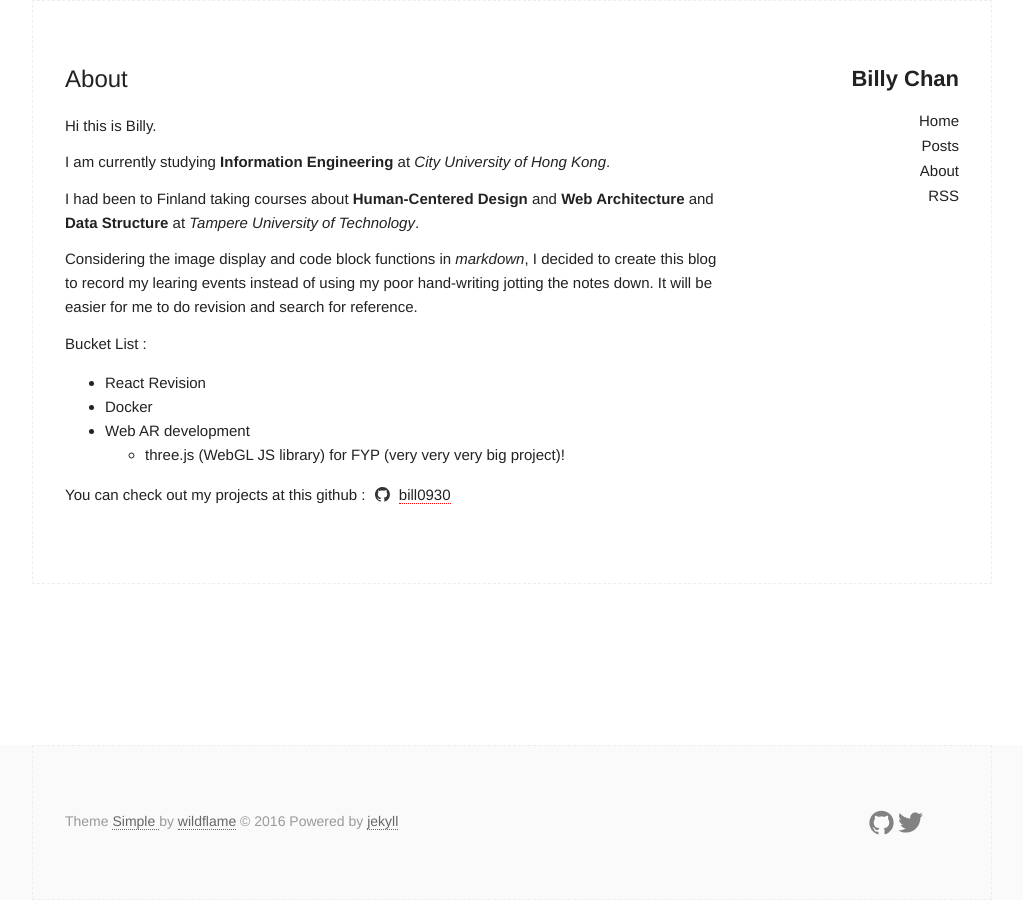
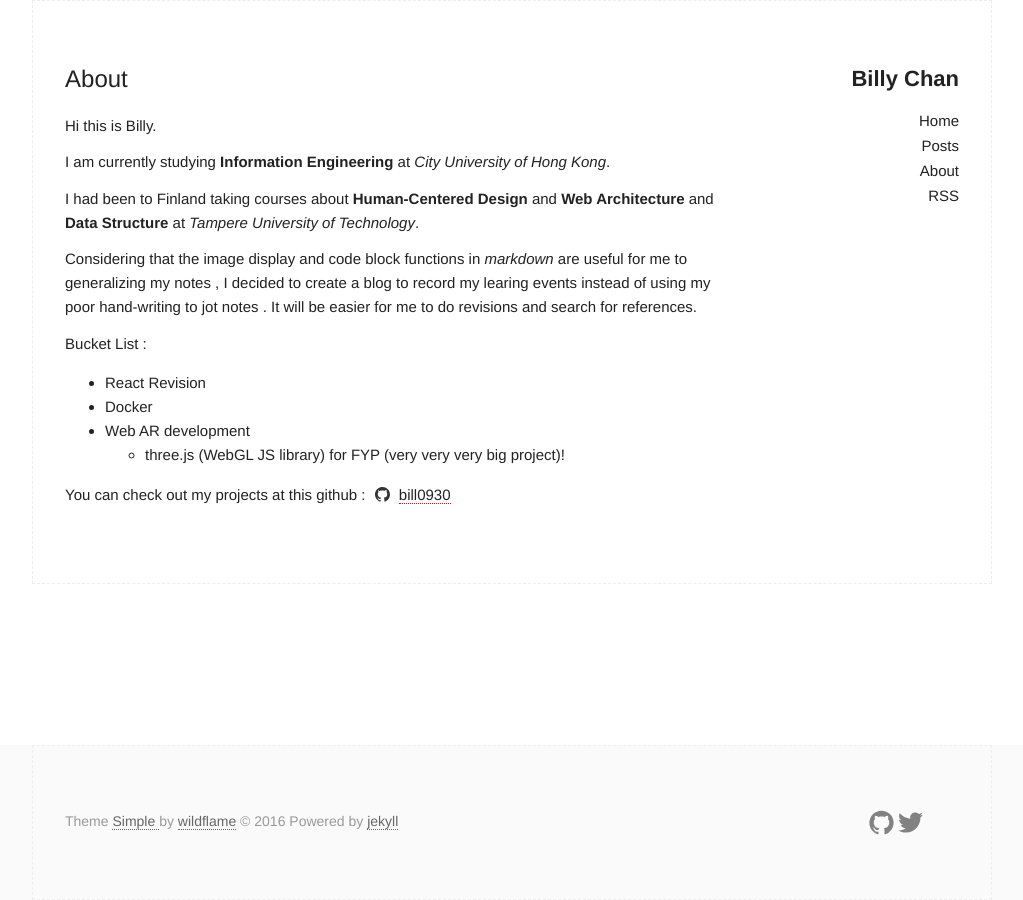
Before and after one commit to bill0930/bill0930.github.io, a Jekyll site: the page built from about.md, in a window 1280 px wide. Shown: the whole page, without its empty margins (128-1151 px from the left). Built offline with Jekyll 4.4.1, drawn with Linux system fonts in a browser that asks for light colours.

Commit message:
about changed

```diff
--- a/about.md
+++ b/about.md
@@ -10,7 +10,7 @@ I am currently studying <b>Information Engineering</b> at <i>City University of
 
 I had been to Finland taking courses about <b>Human-Centered Design</b> and  <b>Web Architecture</b> and <b>Data Structure</b>  at <i>Tampere University of Technology</i>.
 
-Considering the image display and code block functions in <i>markdown</i>, I decided to create this blog to record my learing events instead of using my poor hand-writing jotting the notes down. It will be easier for me to do revision and search for reference.
+Considering that the image display and code block functions in <i>markdown</i> are useful for me to generalizing my notes , I decided to create a blog to record my learing events instead of using my poor hand-writing to jot notes . It will be easier for me to do revisions and search for references.
 
 
 
```
